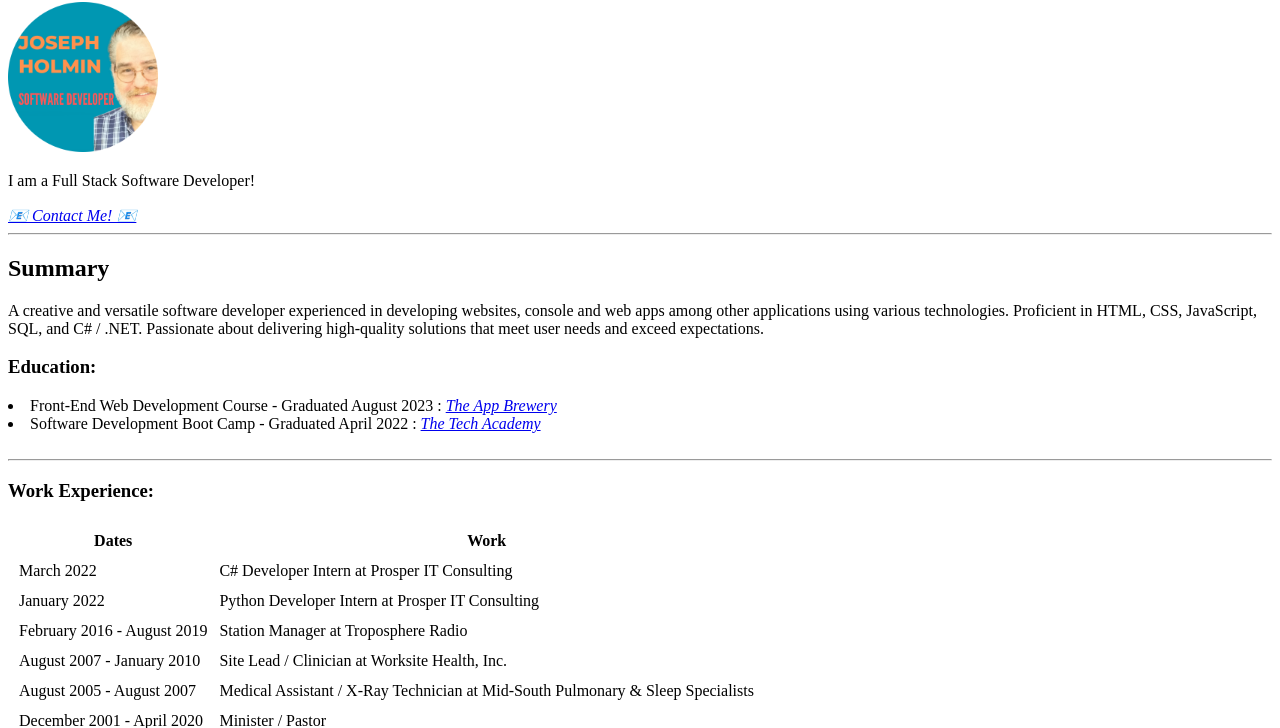
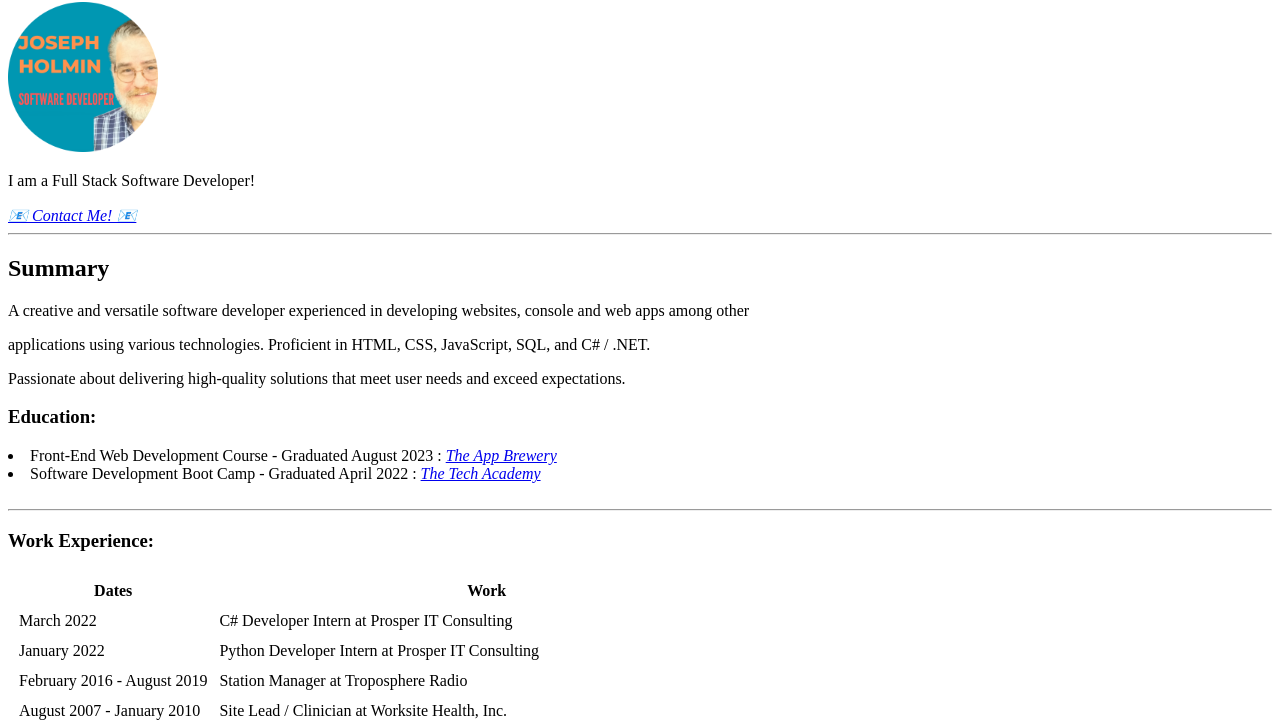
Before and after one commit to Thirty250/Online-Resume, a plain HTML site: page index.html in a window 1280 px wide. Shown: the part 78-806 px from the top of the page. Drawn offline with Linux system fonts and the light colour scheme.

Commit message:
Fix paragraph formatting

```diff
--- a/index.html
+++ b/index.html
@@ -13,9 +13,10 @@
         <hr />
         <h2>Summary</h2>
         <p>A creative and versatile software developer experienced in developing
-           websites, console and web apps among other applications using various technologies.
-           Proficient in HTML, CSS, JavaScript, SQL, and C# / .NET. Passionate about delivering
-           high-quality solutions that meet user needs and exceed expectations.</p>
+           websites, console and web apps among other</p>
+           <p>applications using various technologies.
+           Proficient in HTML, CSS, JavaScript, SQL, and C# / .NET.</p>
+           <p>Passionate about delivering high-quality solutions that meet user needs and exceed expectations.</p>
            <h3>Education:</h3>
            <ul style="list-style-type: disc"></ul>
            <li>
```
Also changed, not shown: assets/images/Joe-Bground.png (added), assets/images/joe-circle.png (added).
